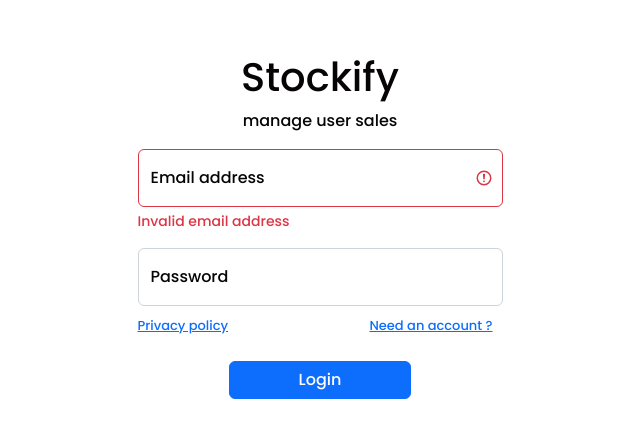
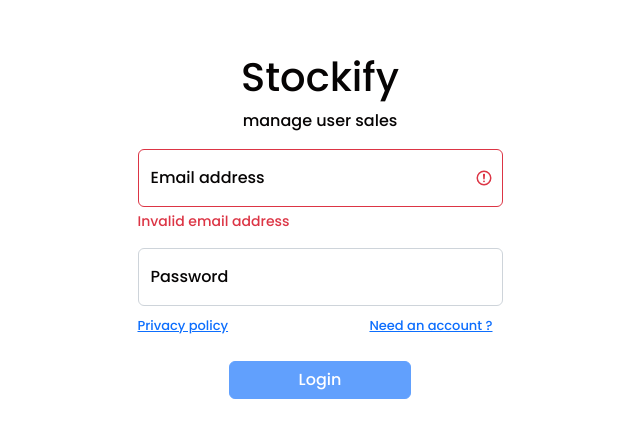
Before and after one commit to jck-bit/stockify, a React (Vite) app: page /login in a window 1280 px wide. Shown: the part 174-612 px from the top of the page, without its empty margins (320-960 px from the left). Built offline with nearby package versions, Linux system fonts and the light colour scheme.

Commit message:
added disabled button in login

```diff
--- a/src/login/index.tsx
+++ b/src/login/index.tsx
@@ -15,6 +15,14 @@ const LoginPage = () => {
   const [email, setEmail] = useState<string>('');
   const [password, setPassword] = useState<string>('');
   const [isLoading, setIsLoading] = useState<boolean>(false);
+
+
+  const disabledButton = () =>{
+    //if all the fields are empty return true
+    if ( !email || !password ) {
+      return true;
+    }
+  }
 
   const handleSubmit = async (e: React.FormEvent<HTMLFormElement>) => {
     e.preventDefault();
@@ -96,7 +104,7 @@ const LoginPage = () => {
           </p>
         </div>
         <div className='button-container'>
-          <Button type="submit" className="login_btn" variant="primary">Login</Button>
+          <Button type="submit" className="login_btn" variant="primary" disabled={disabledButton()}>Login</Button>
         </div>
       </Form>
     </div>
```
